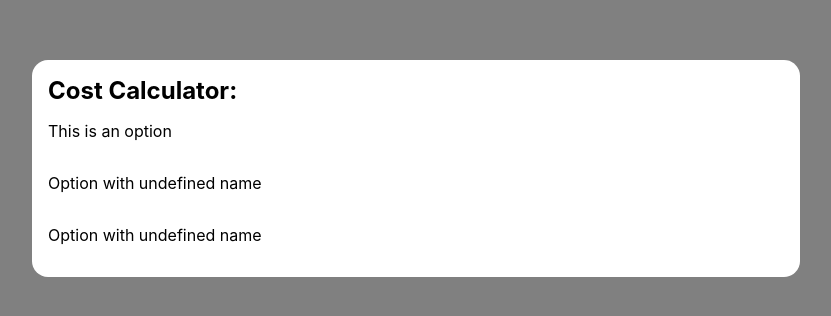
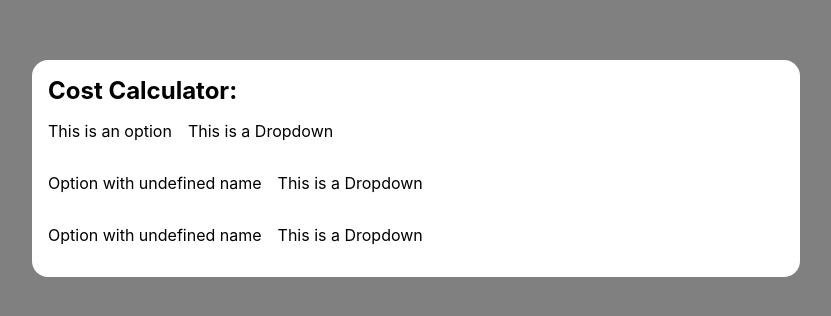
Before and after one commit to casperrr/cgcalculator, a React (Create React App) app: page / in a window 1280 px wide. Shown: the part 196-512 px from the top of the page, without its empty margins (224-1055 px from the left). Built offline with nearby package versions, Linux system fonts and the light colour scheme.

Commit message:
added a dropdown component (not functional)

```diff
--- /dev/null
+++ b/src/components/Dropdown.js
@@ -0,0 +1,15 @@
+import React from 'react';
+import './Option.css';
+
+class Dropdown extends React.Component {
+    render(){
+
+        return(
+            <div className='dropdown_container'>
+                <p>This is a Dropdown</p>
+            </div>
+        )
+    }
+}
+
+export {Dropdown};
--- a/src/components/Option.css
+++ b/src/components/Option.css
@@ -1,3 +1,10 @@
 .option_container {
+    display: flex;
+    flex-direction: row;
+    flex-wrap: nowrap;
 
 }
+
+.dropdown_container {
+    padding-left: 1rem;
+}
--- a/src/components/Option.js
+++ b/src/components/Option.js
@@ -1,11 +1,13 @@
 import React from 'react';
 import './Option.css';
+import {Dropdown} from './Dropdown.js';
 
 class Option extends React.Component {
     render(){
         return(
             <div className='option_container'>
                 <p>{this.props.note ? this.props.note : "Option with undefined name"}</p>
+                <Dropdown></Dropdown>
             </div>
         )
     }
```
